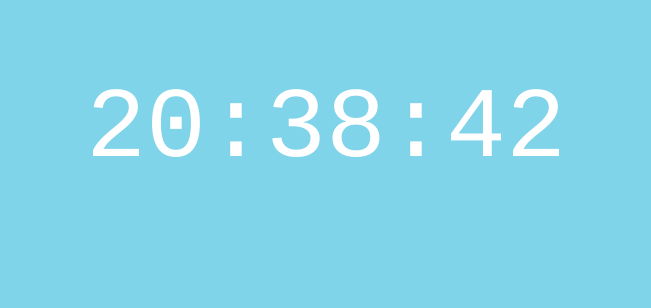
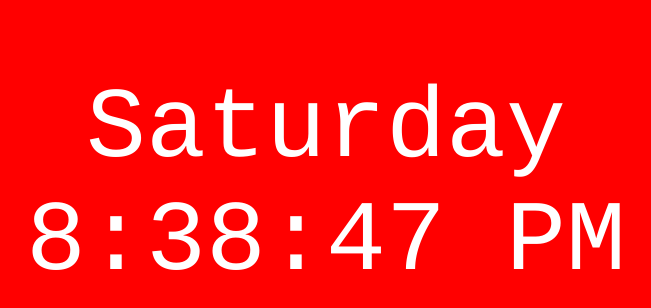
Before and after one commit to thenoobcoder/CSS, a plain HTML site: page DigitalClock/clockHtmlFile.html in a window 1280 px wide. Shown: the part 312-620 px from the top of the page, without its empty margins (314-965 px from the left). Drawn offline with nearby package versions, Linux system fonts and the light colour scheme.

Commit message:
Digital Clock
Now Shows correct time

```diff
--- a/DigitalClock/clock.js
+++ b/DigitalClock/clock.js
@@ -3,17 +3,30 @@ $(document).ready(function()
 
     function displayDate()
     {
+          var days = ["Sunday","Monday","Tuesday","Wednesday","Thursday","Friday","Saturday"];
+
           var currentTime = new Date()  ;
+
+          var date = currentTime.getDay();
           var hours = currentTime.getHours();
           var minutes = currentTime.getMinutes();
           var seconds = currentTime.getSeconds();
 
+          var meridiem = "AM";
+
+          if (hours > 12)
+          {
+              hours = hours - 12;
+              meridiem = "PM";
+          }
+
           //alert("DateTime: "+hours+":"+minutes+":"+seconds);
           var clockDiv = document.getElementById("digclock");
-          clockDiv.innerHTML = hours + ":" + minutes + ":" + seconds;
+          clockDiv.innerHTML = days[date]+"\n"+hours + ":" + minutes + ":" + seconds + "  "+meridiem;
     }
 
     displayDate();
 
+    setInterval(displayDate, 1000);
 
 });
--- a/DigitalClock/clockStyle.css
+++ b/DigitalClock/clockStyle.css
@@ -1,5 +1,5 @@
 body {
-    background-color: #80d4ea;
+    background-color: Red;
 }
 
 #digclock {
```
